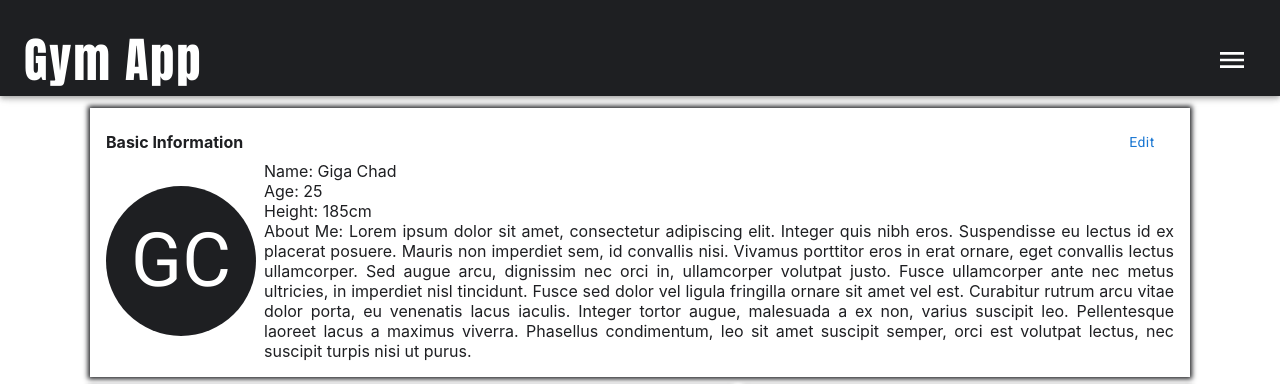
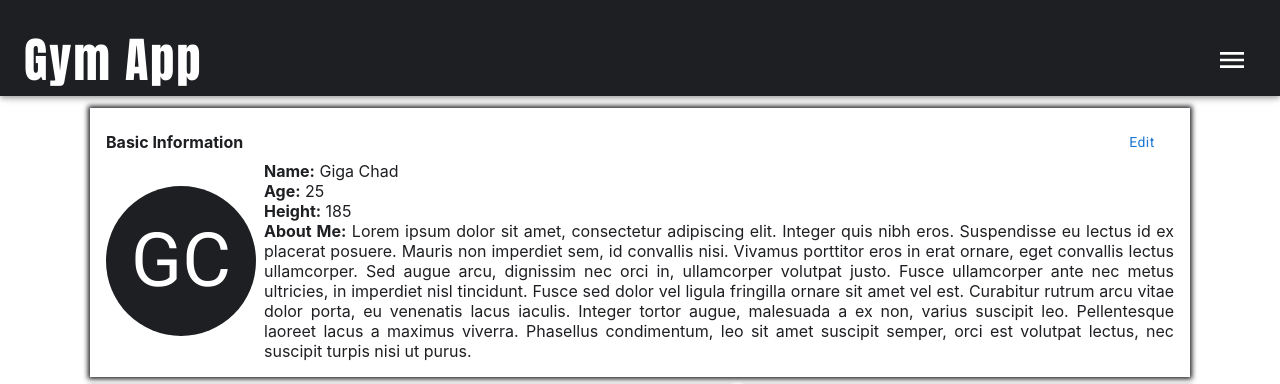
Before and after one commit to justvinny/full-stack-gym-tracker-app, a React (Create React App) app in the folder frontend/: page /#/ in a window 1280 px wide. Shown: the top 384 px of the page. Built offline with nearby package versions, Linux system fonts and the light colour scheme.

Commit message:
Added info text to allow info labels to be bold while content is not.

```diff
--- a/frontend/src/components/Home/InfoContainer.tsx
+++ b/frontend/src/components/Home/InfoContainer.tsx
@@ -2,6 +2,7 @@ import { Box, Grid, Avatar } from "@mui/material";
 import ContainerHeading from "./ContainerHeading";
 import { bgColor } from "../../defaults";
 import { getInitials } from "../../utils";
+import InfoText from "./InfoText";
 
 interface Props {
   name: string;
@@ -48,10 +49,10 @@ const InfoContainer = ({ name, age, height, aboutMe, setOpen }: Props) => {
             marginLeft: { xs: 0, sm: "8px" },
           }}
         >
-          <Box>Name: {name}</Box>
-          <Box>Age: {age}</Box>
-          <Box>Height: {height}cm</Box>
-          <Box sx={{ textAlign: "justify" }}>About Me: {aboutMe}</Box>
+          <InfoText label="Name:" content={name} />
+          <InfoText label="Age:" content={age.toString()} />
+          <InfoText label="Height:" content={height.toString()} />
+          <InfoText label="About Me:" content={aboutMe} />
         </Box>
       </Box>
     </Grid>
--- /dev/null
+++ b/frontend/src/components/Home/InfoText.tsx
@@ -0,0 +1,17 @@
+import { Box } from "@mui/material";
+
+interface Props {
+  label: string;
+  content: string;
+}
+
+const InfoText = ({ label, content }: Props) => {
+  return (
+    <Box sx={{ display: "inline", textAlign: "justify" }}>
+      <Box sx={{ display: "inline", fontWeight: "bold" }}>{label}</Box>{" "}
+      {content}
+    </Box>
+  );
+};
+
+export default InfoText;
```
